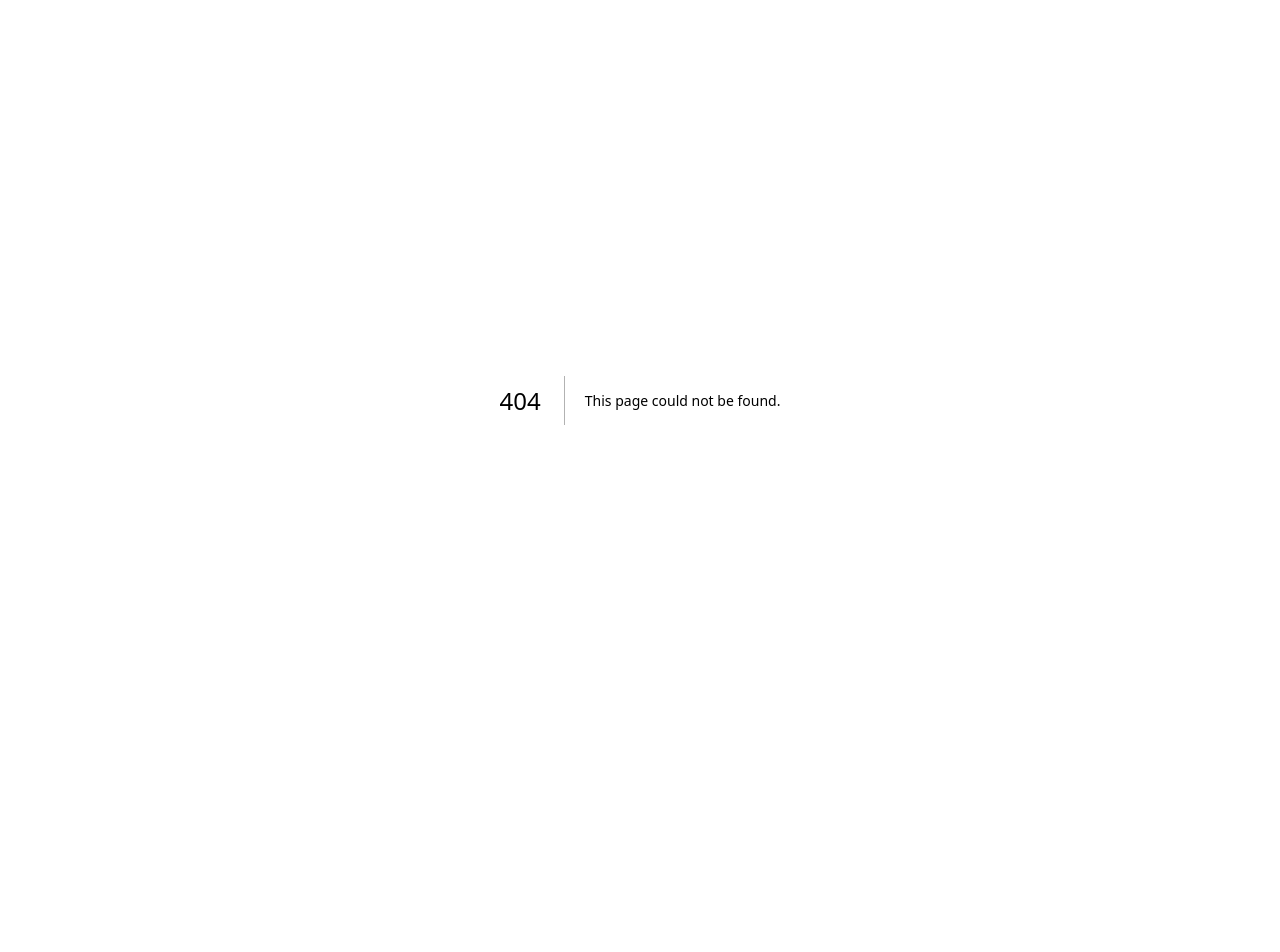
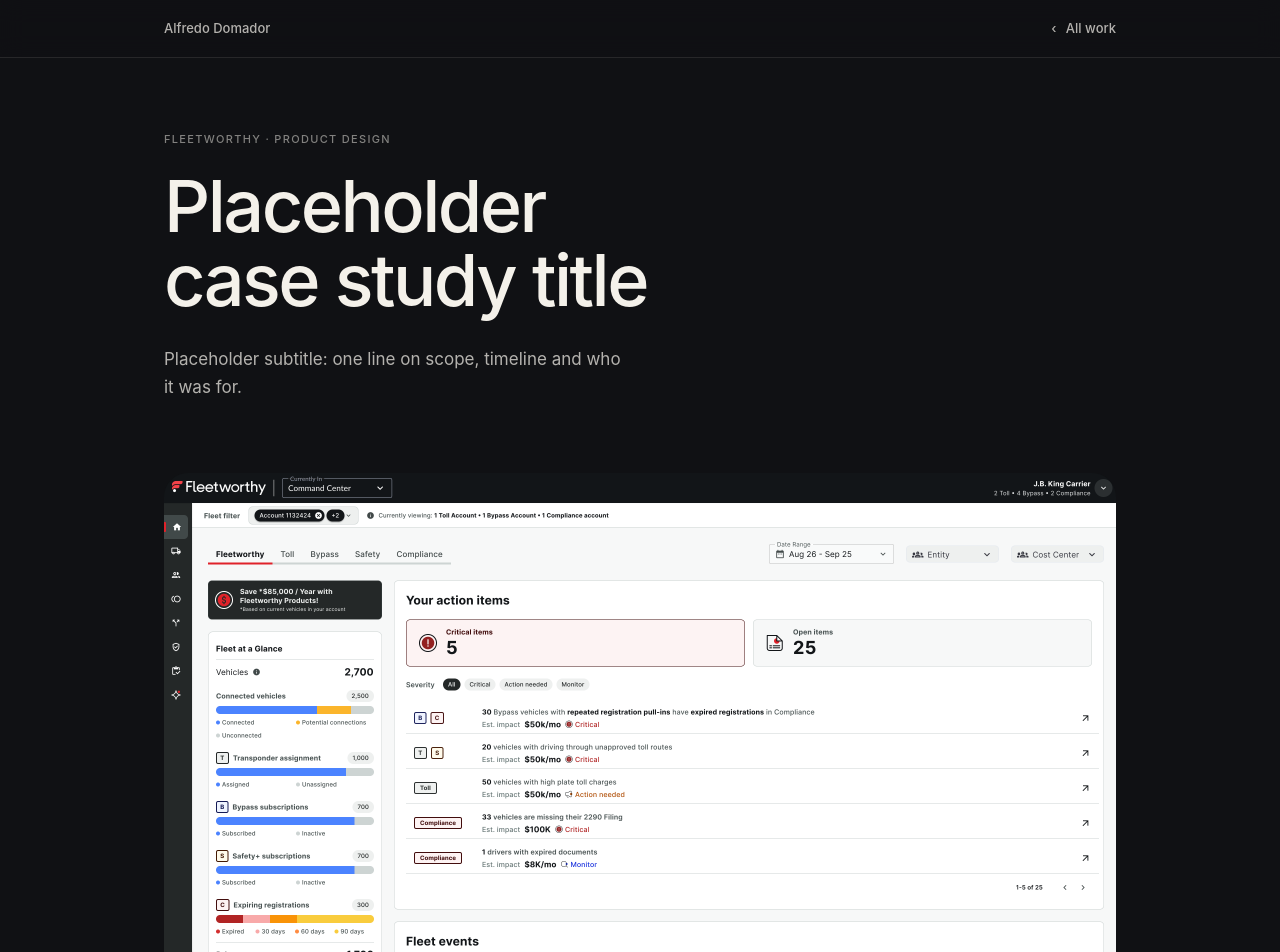
Before and after one commit to adomador/portfoliosite, a Next.js app: page /work/fleetworthy in a window 1280 px wide. Before the commit this address had no page. Shown: the top 952 px of the page. Before the commit the page ends 800 px from the top, so only its background shows below. Built offline with nearby package versions, Linux system fonts and the light colour scheme; a web font is replaced by a local one.

Commit message:
fleetworthy shell

```diff
--- /dev/null
+++ b/app/work/fleetworthy/layout.tsx
@@ -0,0 +1,12 @@
+import type { Metadata } from 'next'
+import { NAME } from '@/lib/profile'
+
+export const metadata: Metadata = {
+  title: `Fleetworthy, ${NAME}`,
+  description:
+    'Fleetworthy: unifying a suite of powerful, but siloed, software products for fleets that want to win more business.',
+}
+
+export default function FleetworthyLayout({ children }: { children: React.ReactNode }) {
+  return children
+}
--- /dev/null
+++ b/app/work/fleetworthy/page.module.css
@@ -0,0 +1,6 @@
+.cover {
+  display: block;
+  width: 100%;
+  height: auto;
+  object-fit: contain;
+}
--- /dev/null
+++ b/app/work/fleetworthy/page.tsx
@@ -0,0 +1,173 @@
+import Image from 'next/image'
+import {
+  CaseFigure,
+  CaseHero,
+  CaseIntro,
+  CaseSection,
+  CaseStats,
+  CaseStudy,
+  type CaseTheme,
+} from '@/components/case-study/CaseStudy'
+import CaseCarousel from '@/components/case-study/CaseCarousel'
+import { toSlides } from '@/lib/caseImages'
+import styles from './page.module.css'
+
+const THEME: CaseTheme = {
+  bg: '#101114',
+  ink: '#f4f1ea',
+  ink2: 'rgba(244, 241, 234, 0.72)',
+  ink3: 'rgba(244, 241, 234, 0.5)',
+  rule: 'rgba(244, 241, 234, 0.1)',
+  panel: 'rgba(244, 241, 234, 0.03)',
+  accent: '#ef444a',
+}
+
+const DIR = '/work/fleetworthy'
+
+const HERO = {
+  src: '/work/Fleetworthy.png',
+  alt: 'Fleetworthy command center showing fleet health, critical action items with estimated impact, and a map of fleet events',
+  width: 3808,
+  height: 2560,
+}
+
+const APPROACH_SCREENS = [
+  {
+    src: `${DIR}/approach-1.png`,
+    alt: 'Placeholder for the first research or discovery artifact',
+    caption: 'Placeholder caption for the first approach image.',
+  },
+  {
+    src: `${DIR}/approach-2.png`,
+    alt: 'Placeholder for the second research or discovery artifact',
+    caption: 'Placeholder caption for the second approach image.',
+  },
+  {
+    src: `${DIR}/approach-3.png`,
+    alt: 'Placeholder for the third research or discovery artifact',
+    caption: 'Placeholder caption for the third approach image.',
+  },
+] as const
+
+const SOLUTION_SCREENS = [
+  {
+    src: `${DIR}/solution-1.png`,
+    alt: 'Placeholder for the first product screen',
+    caption: 'Placeholder caption for the first solution image.',
+  },
+  {
+    src: `${DIR}/solution-2.png`,
+    alt: 'Placeholder for the second product screen',
+    caption: 'Placeholder caption for the second solution image.',
+  },
+  {
+    src: `${DIR}/solution-3.png`,
+    alt: 'Placeholder for the third product screen',
+    caption: 'Placeholder caption for the third solution image.',
+  },
+] as const
+
+const META = [
+  { label: 'Product', lines: ['Fleetworthy (placeholder)'] },
+  { label: 'My role', lines: ['Product designer (placeholder)'] },
+  { label: 'Impact', lines: ['Impact metric one', 'Impact metric two', 'Impact metric three'] },
+] as const
+
+const STATS = [
+  { value: '00%', label: 'Placeholder metric one' },
+  { value: '00%', label: 'Placeholder metric two' },
+  { value: '00', label: 'Placeholder metric three' },
+] as const
+
+const MORE = [
+  { eyebrow: 'Triumph · End-to-end design & research', title: 'Triumph', href: '/work/triumph' },
+  { eyebrow: 'Diezl · Solo design and build', title: 'Diezl', href: '/work/diezl' },
+] as const
+
+export default function FleetworthyCaseStudyPage() {
+  const approach = toSlides(APPROACH_SCREENS)
+  const solution = toSlides(SOLUTION_SCREENS)
+
+  return (
+    <CaseStudy theme={THEME} more={MORE}>
+      <CaseHero
+        eyebrow="Fleetworthy · Product design"
+        title="Placeholder case study title"
+        lead={<>Placeholder subtitle: one line on scope, timeline and who it was&nbsp;for.</>}
+      />
+
+      <CaseFigure>
+        <Image
+          src={HERO.src}
+          alt={HERO.alt}
+          width={HERO.width}
+          height={HERO.height}
+          quality={90}
+          sizes="(max-width: 1080px) 100vw, 1016px"
+          className={styles.cover}
+          priority
+        />
+      </CaseFigure>
+
+      <CaseIntro
+        text={
+          <>
+            Placeholder summary: what was built, who it helped, and the headline result in one
+            sentence.
+          </>
+        }
+        meta={META}
+      />
+
+      <CaseSection label="Context">
+        <p>
+          Placeholder context. Describe Fleetworthy, the fleets it serves, and the suite of products
+          involved. Two or three sentences is&nbsp;enough.
+        </p>
+      </CaseSection>
+
+      <CaseSection label="Problem">
+        <p>
+          Placeholder problem. Describe how the siloed products made it hard for fleets to get a
+          complete picture, and why that mattered to the&nbsp;business.
+        </p>
+      </CaseSection>
+
+      <CaseSection label="Approach">
+        <p>
+          Placeholder approach. Describe the research, constraints, and the key decisions that
+          shaped the&nbsp;direction.
+        </p>
+      </CaseSection>
+
+      <CaseFigure>
+        <CaseCarousel
+          slides={approach.slides}
+          ratio={approach.ratio}
+          label="Fleetworthy approach artifacts"
+          tone="dark"
+        />
+      </CaseFigure>
+
+      <CaseSection label="Solution">
+        <p>
+          Placeholder solution. Walk through the main screens and how they unify the product suite
+          into one&nbsp;experience.
+        </p>
+      </CaseSection>
+
+      <CaseFigure>
+        <CaseCarousel
+          slides={solution.slides}
+          ratio={solution.ratio}
+          label="Fleetworthy product screens"
+          tone="dark"
+        />
+      </CaseFigure>
+
+      <CaseSection label="Impact">
+        <CaseStats stats={STATS} />
+      </CaseSection>
+    </CaseStudy>
+  )
+}
--- /dev/null
+++ b/lib/caseImages.ts
@@ -0,0 +1,37 @@
+import { closeSync, openSync, readSync } from 'node:fs'
+import path from 'node:path'
+import type { CaseSlide } from '@/components/case-study/CaseCarousel'
+
+export type CaseScreen = { src: string; alt: string; caption: string }
+
+/** Reads a PNG's size from its header at build time. Null means the file isn't in /public yet. */
+export function pngSize(src: string): { width: number; height: number } | null {
+  let fd: number | undefined
+  try {
+    fd = openSync(path.join(process.cwd(), 'public', src), 'r')
+    const header = Buffer.alloc(24)
+    readSync(fd, header, 0, 24, 0)
+    if (header.toString('ascii', 1, 4) !== 'PNG') return null
+    return { width: header.readUInt32BE(16), height: header.readUInt32BE(20) }
+  } catch {
+    return null
+  } finally {
+    if (fd !== undefined) closeSync(fd)
+  }
+}
+
+export function toSlides(screens: readonly CaseScreen[]) {
+  const sizes = screens.map((s) => pngSize(s.src))
+  const first = sizes.find(Boolean)
+  const slides: CaseSlide[] = screens.map((s, i) => {
+    const size = sizes[i]
+    return {
+      src: size ? s.src : undefined,
+      alt: s.alt,
+      caption: s.caption,
+      placeholder: path.basename(s.src),
+      ratio: size ? `${size.width} / ${size.height}` : undefined,
+    }
+  })
+  return { slides, ratio: first ? `${first.width} / ${first.height}` : '16 / 10' }
+}
```
Also changed, not shown: app/work/triumph/page.tsx (+2 -34 lines).
